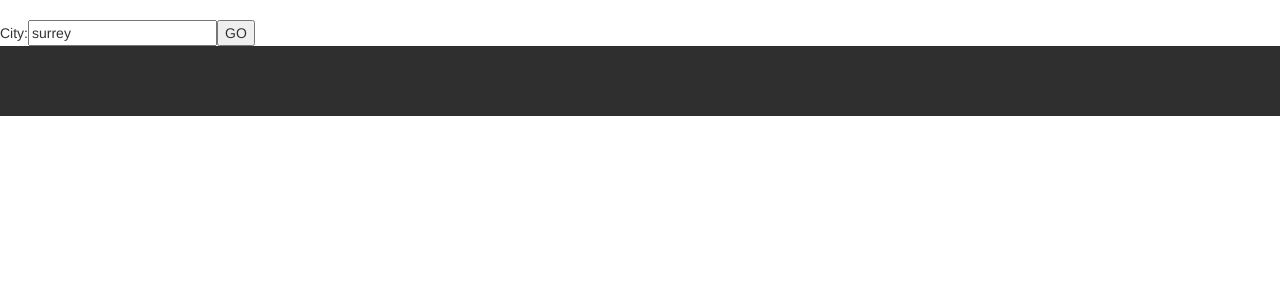
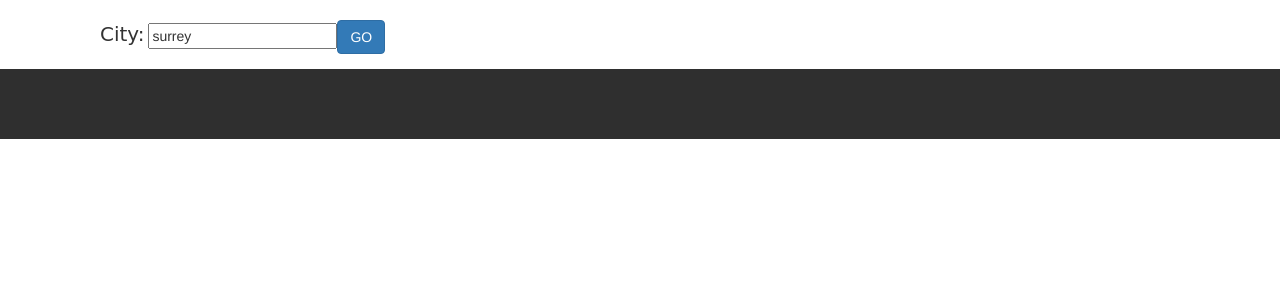
Before and after one commit to pallavibharadwaj/Craigslist-Recommender-System, a Flask app: page / in a window 1280 px wide. Shown: the part 160-460 px from the top of the page. Run offline with Flask 2, Linux system fonts and the light colour scheme; data that the repository does not hold is empty; parts of the project's set-up code (start-up, migrations or seed data) failed here and were passed over; some libraries are stand-ins or nearby versions.

Commit message:
edited style of filters to match the rest of the ui

```diff
--- a/app/static/css/template.css
+++ b/app/static/css/template.css
@@ -117,3 +117,13 @@ p {
 .card-header {
     padding-top: 5px;
 }
+.filter_title {
+    font-family: 'Comic Sans MS';
+    height:70px;
+    font-size: 20px;
+}
+.filter {
+    padding-bottom: 15px;
+    padding-right: 100px;
+    padding-left: 100px;
+}
--- a/app/templates/home.html
+++ b/app/templates/home.html
@@ -13,7 +13,10 @@
         <div id="city">
             <script type="text/javascript" src={{ url_for('static', filename='js/home.js') }}/>
             </script>
-            City:<input type="text" id="city_entry" value="surrey" ><button id="gobutton" onclick="window.location.reload();">GO</button>
+            <div class='filter'>
+                <span class='filter_title'>City:</span>
+                <input type="text" id="city_entry" value="surrey" ><button id="gobutton" class='btn btn-primary' onclick="window.location.reload();">GO</button>
+            </div>
         </div>
         <div id="listings">
             <script type="text/javascript" src={{ url_for('static', filename='js/home.js') }}/>
```
